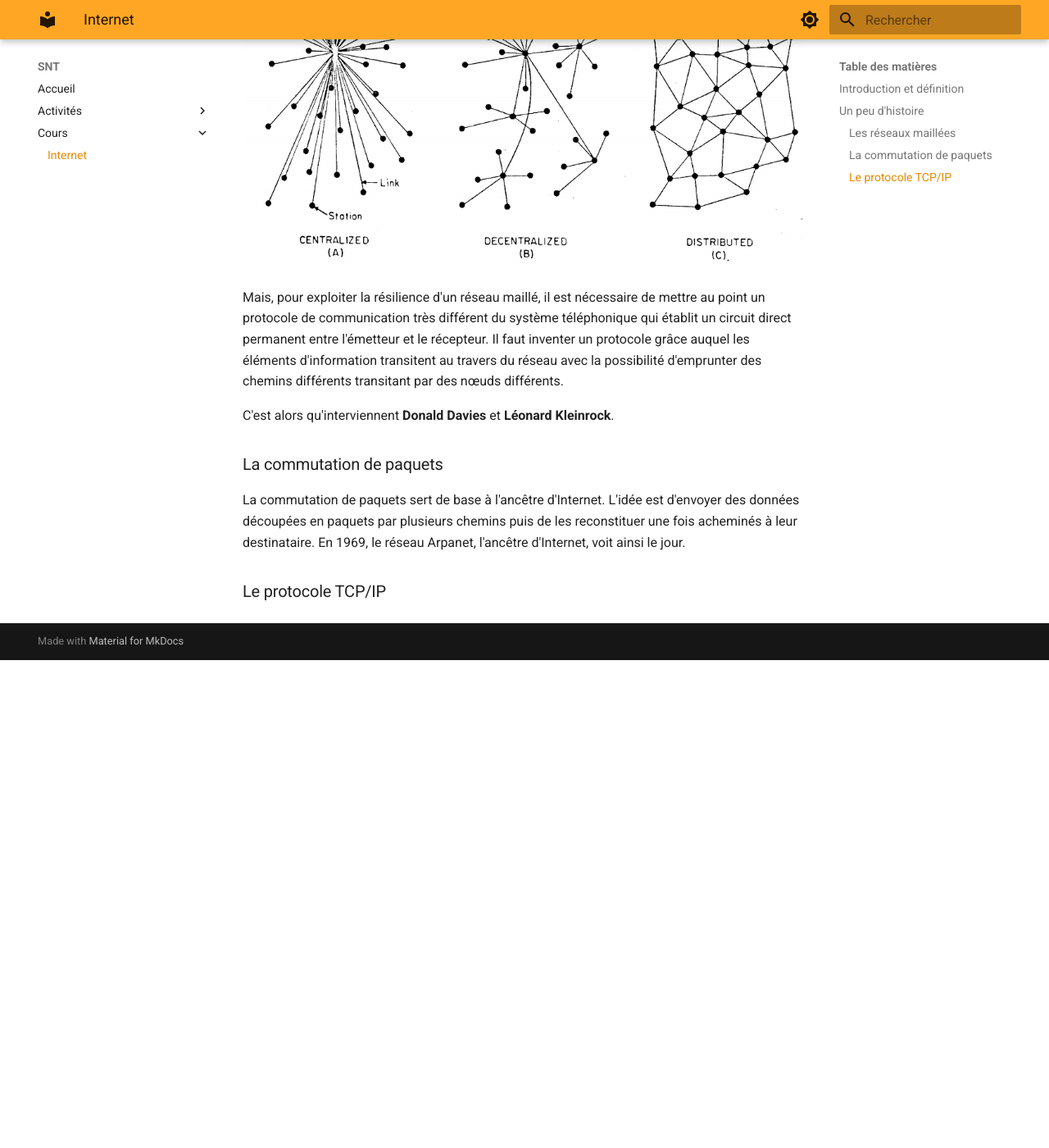
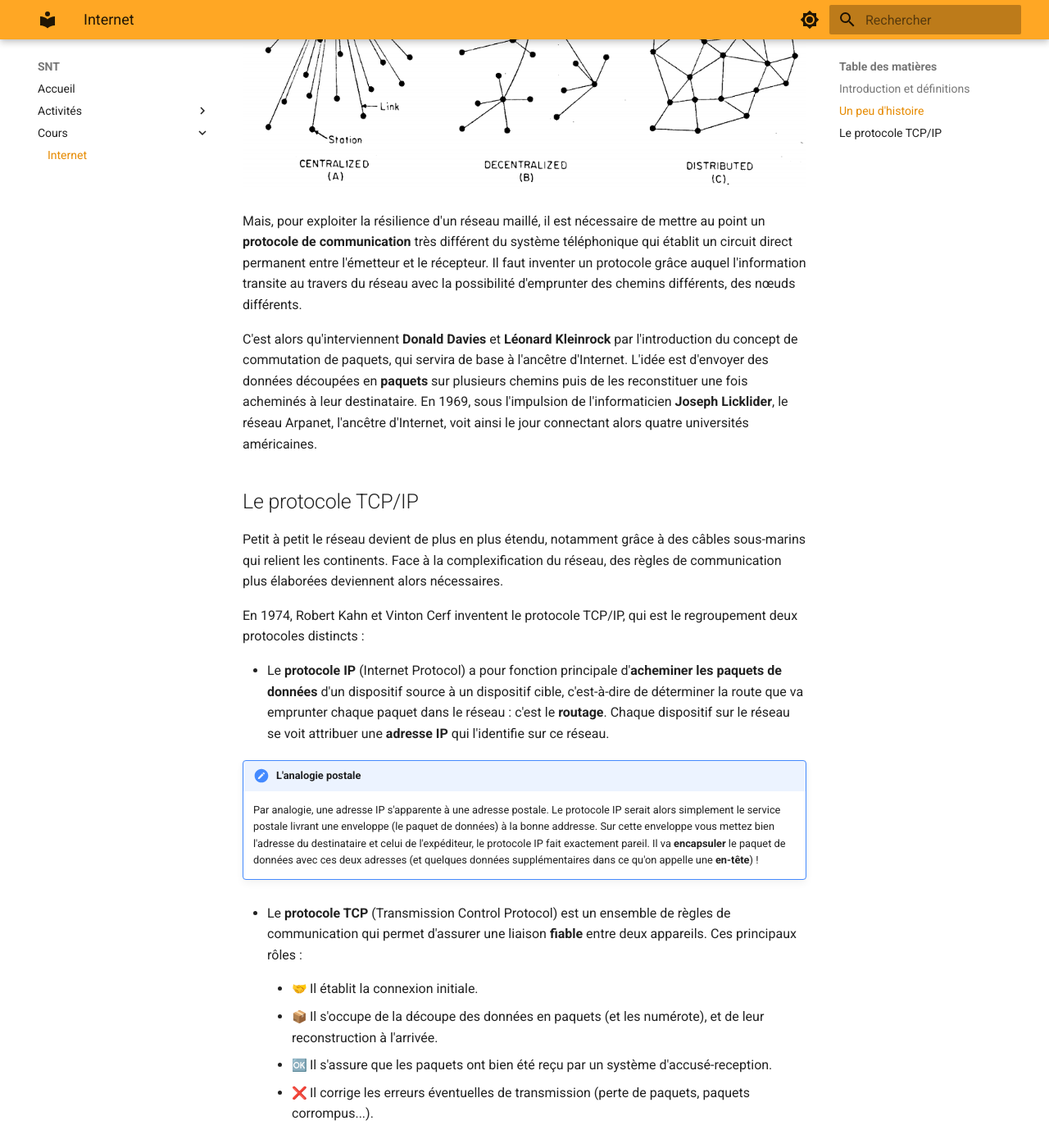
Before and after one commit to ArthurRouquan/SNT, an MkDocs documentation site: the page built from docs/Cours/1internet.md, in a window 1280 px wide and 1400 px high, scrolled down 997 px. Shown: the whole window at 82% size. Built offline with MkDocs 1.6.1 and Material for MkDocs 9.7.7, drawn with Linux system fonts in a browser that asks for light colours; emoji names are drawn with the system emoji font; before the commit the page ends 1802 px from its top, so only the background shows below that; some of the changed text lies outside the part shown.

Commit message:
internet

```diff
--- a/docs/Cours/1internet.md
+++ b/docs/Cours/1internet.md
@@ -1,30 +1,48 @@
 # Internet
 
-## Introduction et définition
+## Introduction et définitions
+
+Un **réseau informatique** est une collection d'appareils informatiques  (ordinateurs, serveurs, téléphones etc.) interconnectés qui peuvent échanger des données et partager des ressources entre eux.
+
+!!! example "Exemple"
+    Un exemple de réseau est le réseau **local** du lycée où tous les ordinateurs sont reliés à un même serveur. Lorsque vous déposez vos fichiers "sur le réseau", vous les déposez sur le serveur. Ainsi, peu importe l'ordinateur du lycée que vous choississez, vous aurez toujours accès à vos précieux fichiers.
+
 
 **Internet** (contraction de **inter**connected **net**work) est souvent appelé "le réseau des réseaux" car il est le résultat de l'interconnection de différents réseaux de par le monde.
 
-Un **réseau** est une collection d'appareils informatiques  (ordinateurs, serveurs, téléphones etc.) interconnectés qui peuvent échanger des données et partager des ressources entre eux.
 
-
-!!! example "Exemple"
-    Un exemple de réseau est le réseau local du lycée où tous les ordinateurs sont reliés à un même serveur. Lorsque vous déposez vos fichiers "sur le réseau", vous les déposez sur le serveur. Ainsi, peu importe l'ordinateur du lycée que vous choississez, vous aurez toujours accès à vos précieux fichiers.
 
 
 ## Un peu d'histoire
 
-### Les réseaux maillées
-
-En pleine guerre froide, l'armée américaine cherche à développer un moyen de communication capable de résister à une attaque nucléaire. En 1962, **Paul Baran** et son équipe conçoivent un réseau interconnectant de façon maillée les différents noeuds, de telle sorte que la rupture d'un des liens n'empêche pas la transmission de l'information d'un noeud à l'autre, qui passe alors par d'autres liens. Les premières simulations informatiques ont permis de valider le fait qu'un réseau maillé présente une forte résilience : il démontre que si un réseau est composé de nœuds comportant chacun au moins 3 liens avec d'autres nœuds alors le réseau peut continuer à fonctionner même si 50% de ses nœuds sont détruits.
+En pleine guerre froide, l'armée américaine cherche à développer un moyen de communication capable de résister à une attaque nucléaire. En 1962, **Paul Baran** et son équipe conçoivent un réseau interconnectant de façon **maillée** les différents noeuds, de telle sorte que la rupture d'un des liens n'empêche pas la transmission de l'information d'un noeud à l'autre, qui passe alors par d'autres liens.
 
 <div style="text-align:center"><img src="../images/baran_paper.png" /></div>
 
-Mais, pour exploiter la résilience d'un réseau maillé, il est nécessaire de mettre au point un protocole de communication très différent du système téléphonique qui établit un circuit direct permanent entre l'émetteur et le récepteur. Il faut inventer un protocole grâce auquel les éléments d'information transitent au travers du réseau avec la possibilité d'emprunter des chemins différents transitant par des nœuds différents.
+Mais, pour exploiter la résilience d'un réseau maillé, il est nécessaire de mettre au point un **protocole de communication** très différent du système téléphonique qui établit un circuit direct permanent entre l'émetteur et le récepteur. Il faut inventer un protocole grâce auquel l'information transite au travers du réseau avec la possibilité d'emprunter des chemins différents, des nœuds différents.
 
-C'est alors qu'interviennent **Donald Davies** et **Léonard Kleinrock**.
+C'est alors qu'interviennent **Donald Davies** et **Léonard Kleinrock** par l'introduction du concept de commutation de paquets, qui servira de base à l'ancêtre d'Internet. L'idée est d'envoyer des données découpées en **paquets** sur plusieurs chemins puis de les reconstituer une fois acheminés à leur destinataire. En 1969, sous l'impulsion de l'informaticien **Joseph Licklider**, le réseau Arpanet, l'ancêtre d'Internet, voit ainsi le jour connectant alors quatre universités américaines.
 
-### La commutation de paquets
+## Le protocole TCP/IP
 
-La commutation de paquets sert de base à l'ancêtre d'Internet. L'idée est d'envoyer des données découpées en paquets par plusieurs chemins puis de les reconstituer une fois acheminés à leur destinataire. En 1969, le réseau Arpanet, l'ancêtre d'Internet, voit ainsi le jour.
+Petit à petit le réseau devient de plus en plus étendu, notamment grâce à des câbles sous-marins qui relient les continents. Face à la complexification du réseau, des règles de communication plus élaborées deviennent alors nécessaires.
 
-### Le protocole TCP/IP
+En 1974, Robert Kahn et Vinton Cerf inventent le protocole TCP/IP, qui est le regroupement deux protocoles distincts :
+
+* Le **protocole IP** (Internet Protocol) a pour fonction principale d'**acheminer les paquets de données** d'un dispositif source à un dispositif cible, c'est-à-dire de déterminer la route que va emprunter chaque paquet dans le réseau : c'est le **routage**. Chaque dispositif sur le réseau se voit attribuer une **adresse IP** qui l'identifie sur ce réseau.
+
+!!! note "L'analogie postale"
+    Par analogie, une adresse IP s'apparente à une adresse postale. Le protocole IP serait alors simplement le service postale livrant une enveloppe (le paquet de données) à la bonne addresse. Sur cette enveloppe vous mettez bien l'adresse du destinataire et celui de l'expéditeur, le protocole IP fait exactement pareil. Il va **encapsuler** le paquet de données avec ces deux adresses (et quelques données supplémentaires dans ce qu'on appelle une **en-tête**) !
+
+* Le **protocole TCP** (Transmission Control Protocol) est un ensemble de règles de communication qui permet d'assurer une liaison **fiable** entre deux appareils. Ces principaux rôles :
+
+    - :handshake: Il établit la connexion initiale.
+
+    - :package: Il s'occupe de la découpe des données en paquets (et les numérote), et de leur reconstruction à l'arrivée.
+
+    - :ok: Il s'assure que les paquets ont bien été reçu par un système d'accusé-reception.
+
+    - :x: Il corrige les erreurs éventuelles de transmission (perte de paquets, paquets corrompus...).
+
+
+En 1982, le protocole TCP/IP est standardisé et commence à être utilisé sur des réseaux d'ordinateurs interconnectés contribuant progressivement à la naissance d'Internet.
```
